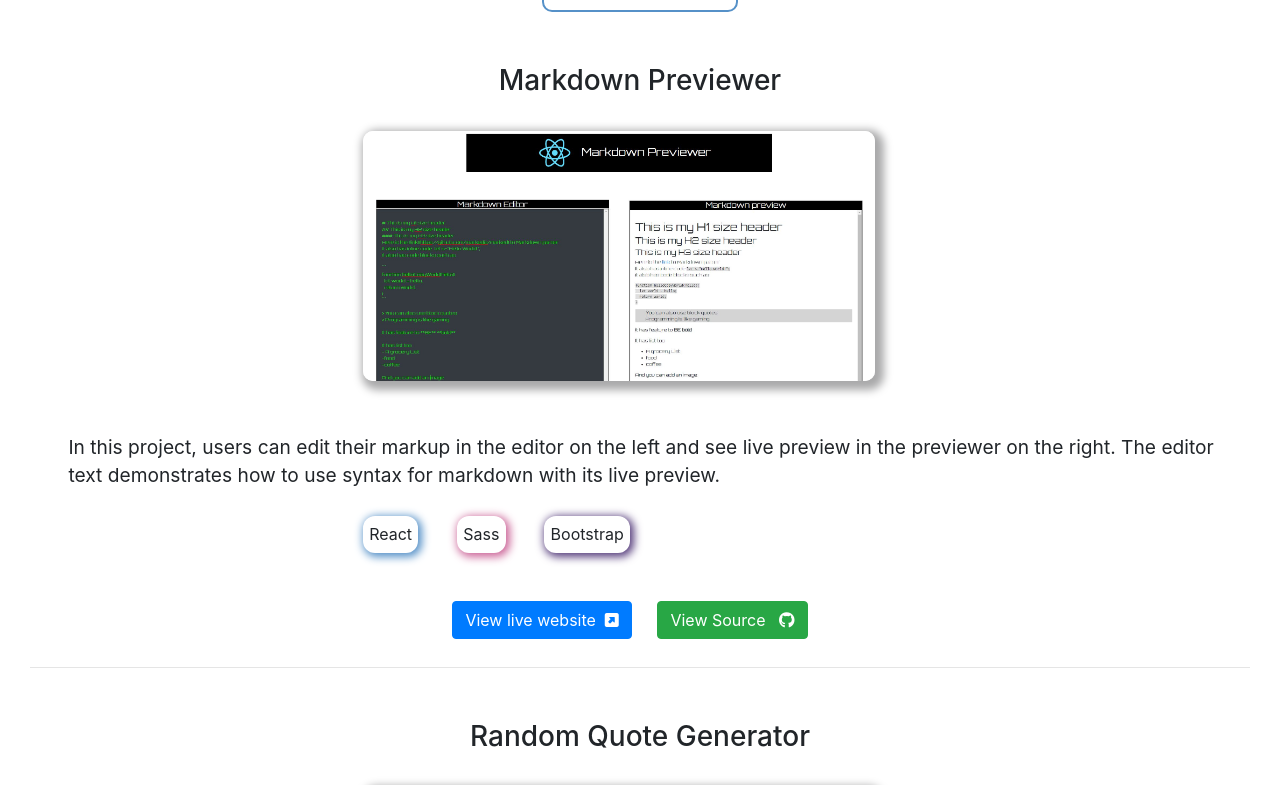
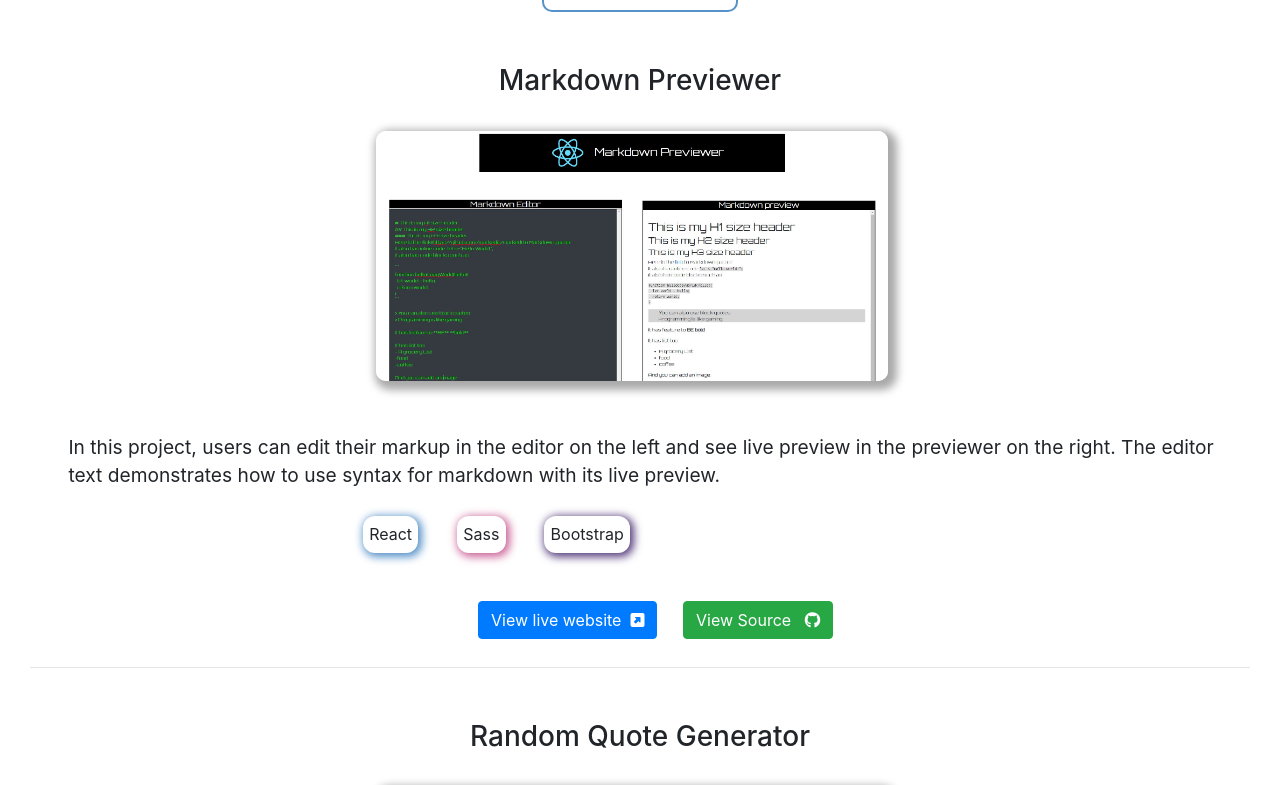
Before and after one commit to Lucifellow/Portfolio-with-React, a React (Create React App) app: page / in a window 1280 px wide. Shown: the part 734-1519 px from the top of the page. Built offline with nearby package versions, Linux system fonts and the light colour scheme.

Commit message:
Fixed alignment

```diff
--- a/src/components/project.css
+++ b/src/components/project.css
@@ -141,7 +141,7 @@
         display: contents;
      }
      .project-img{
-        margin-left:25vw;
+        margin-left:27vw;
         width:40vw;
         height:auto;
     }
@@ -152,7 +152,7 @@
     }
 
     .center-btns{
-        margin-left:32vw;
+        margin-left:35vw;
     }
     .center-tech{
         margin-top:2vw;
@@ -171,7 +171,7 @@
         display: contents;
      }
      .project-img{
-        margin-left:25vw;
+        margin-left:26vw;
         width:40vw;
         height:auto;
     }
@@ -182,7 +182,7 @@
     }
 
     .center-btns{
-        margin-left:32vw;
+        margin-left:34vw;
     }
     .center-tech{
         margin-top:2vw;
```
